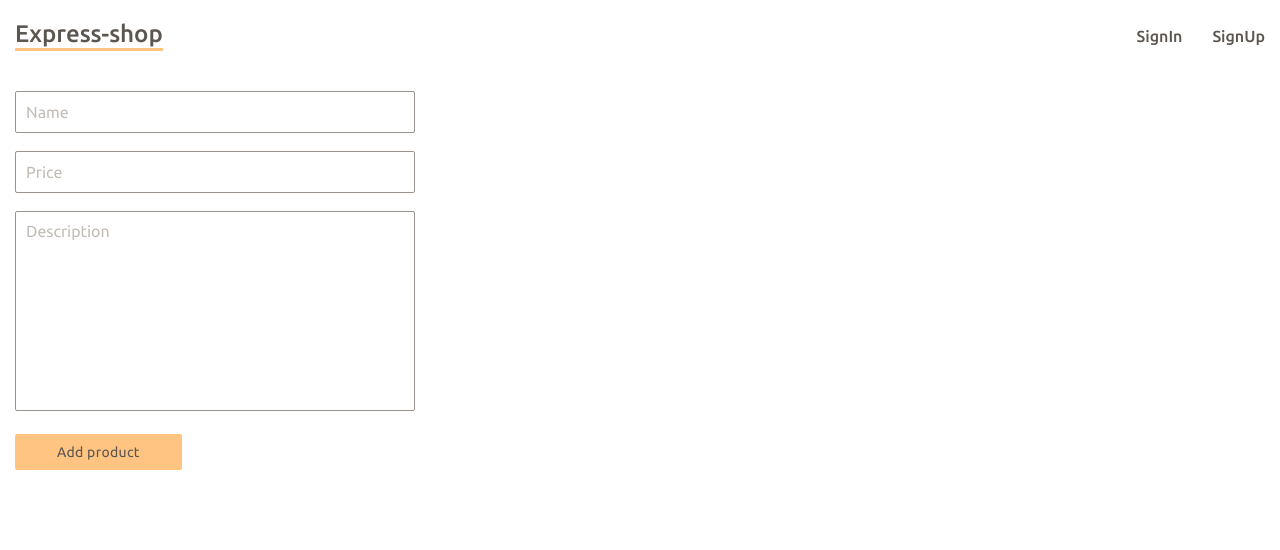
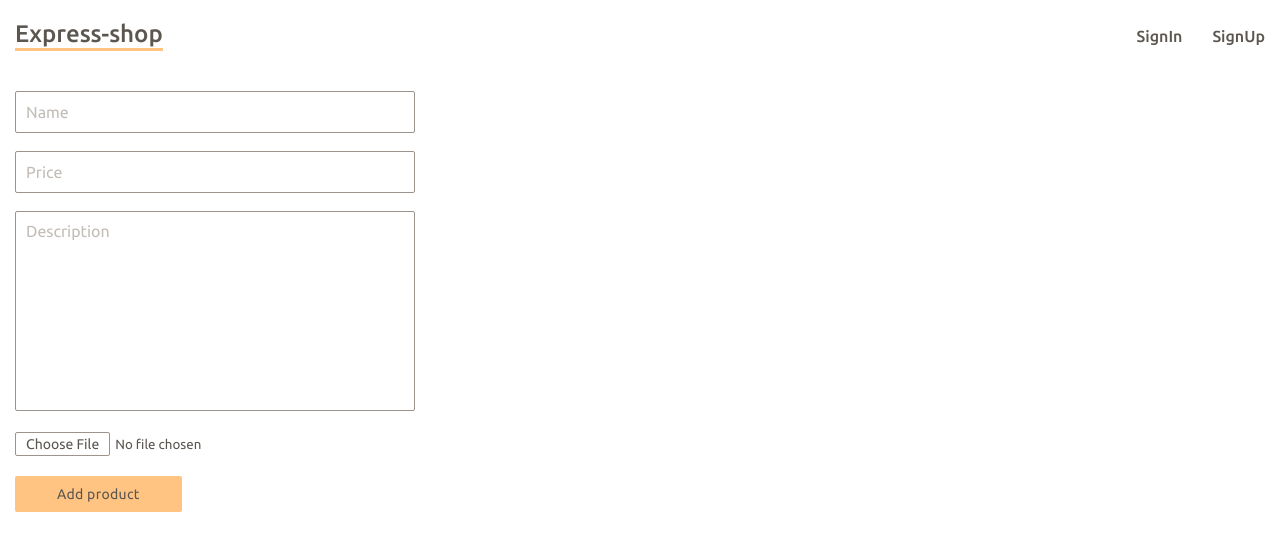
Before and after one commit to NKazancev/express-shop, a React (Vite) app in the folder client/: page /admin in a window 1280 px wide. Shown: the top 550 px of the page. Built offline with nearby package versions, Linux system fonts and the light colour scheme.

Commit message:
Product form data

```diff
--- a/client/src/pages/AdminPage.tsx
+++ b/client/src/pages/AdminPage.tsx
@@ -7,8 +7,10 @@ function AdminPage() {
 
   const handleProductAddition = async (data: Omit<IProduct, 'id'>) => {
     try {
-      const body = { ...data, price: Number(data.price) };
-      await createProduct({ ...body }).unwrap();
+      const formData = new FormData();
+      formData.append('image', data.image[0]);
+      formData.append('data', JSON.stringify(data));
+      await createProduct(formData).unwrap();
     } catch (error) {
       console.log(error);
     }
--- a/client/src/shared/api/productApi.ts
+++ b/client/src/shared/api/productApi.ts
@@ -5,11 +5,11 @@ const productApi = baseApi
   .enhanceEndpoints({ addTagTypes: ['Products'] })
   .injectEndpoints({
     endpoints: (builder) => ({
-      createProduct: builder.mutation<IProduct, Omit<IProduct, 'id'>>({
+      createProduct: builder.mutation<IProduct, FormData>({
         query: (data) => ({
           url: 'products',
           method: 'POST',
-          body: { ...data },
+          body: data,
         }),
         invalidatesTags: [{ type: 'Products', id: 'LIST' }],
       }),
--- a/client/src/shared/models/product.ts
+++ b/client/src/shared/models/product.ts
@@ -3,5 +3,5 @@ export interface IProduct {
   name: string;
   price: number;
   description: string;
-  image: string;
+  image: string | FileList;
 }
--- a/client/src/widgets/Admin/AddProductForm.module.css
+++ b/client/src/widgets/Admin/AddProductForm.module.css
@@ -17,8 +17,8 @@
 
 .textarea {
   min-height: 200px;
-  margin-top: 18px;
   padding: 10px;
+  margin-bottom: 18px;
   resize: none;
 }
 
@@ -31,6 +31,19 @@
   color: rgb(194, 189, 183);
 }
 
+.file::file-selector-button {
+  padding: 3px 10px;
+  margin-right: 5px;
+  background: transparent;
+  border: 1px solid rgb(155, 147, 141);
+  border-radius: 2px;
+
+  color: rgb(92, 86, 80);
+  font-family: 'Ubuntu', sans-serif;
+  font-size: 14px;
+  cursor: pointer;
+}
+
 .button {
   margin-top: 20px;
   padding: 10px 42px;
--- a/client/src/widgets/Admin/AddProductForm.tsx
+++ b/client/src/widgets/Admin/AddProductForm.tsx
@@ -36,6 +36,8 @@ const AddProductForm: FC<TAddProductForm> = ({ onProductAddition }) => {
         {...register('description', { required: true })}
       />
 
+      <input type="file" className={styles.file} {...register('image')} />
+
       <button type="submit" className={styles.button}>
         Add product
       </button>
--- a/client/src/widgets/ProductsList/ProductsList.tsx
+++ b/client/src/widgets/ProductsList/ProductsList.tsx
@@ -13,6 +13,7 @@ const ProductsList = () => {
   const productsList = products?.map((product: IProduct) => {
     return (
       <li key={product.id} className={styles.product}>
+        <img src={`http://localhost:5000/static/${product.image}`} />
         <h3>{product.name}</h3>
         <p>{product.price}</p>
         <p>{product.description}</p>
```
Also changed, not shown: 2 other files (tests, documents, lock files or other folders).
